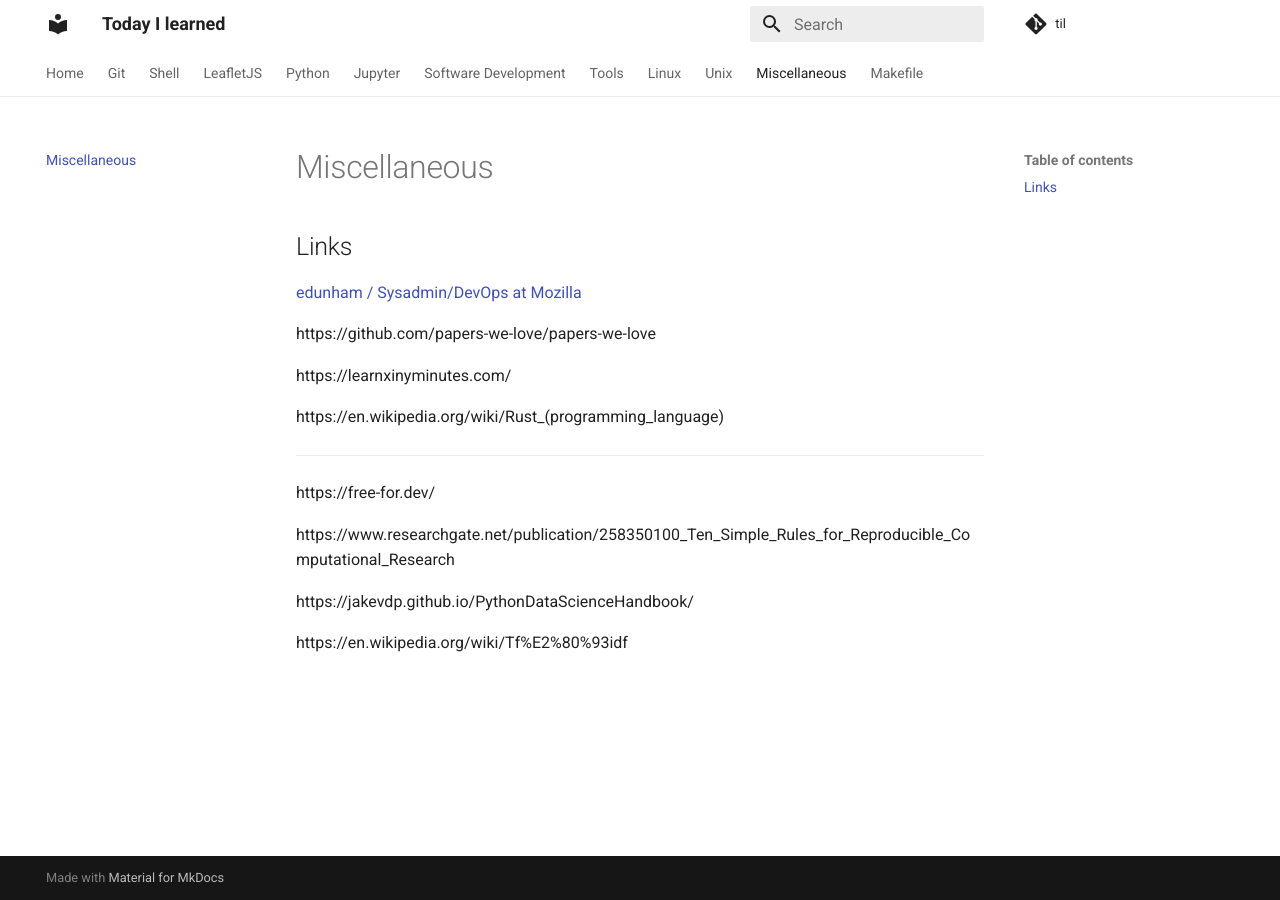
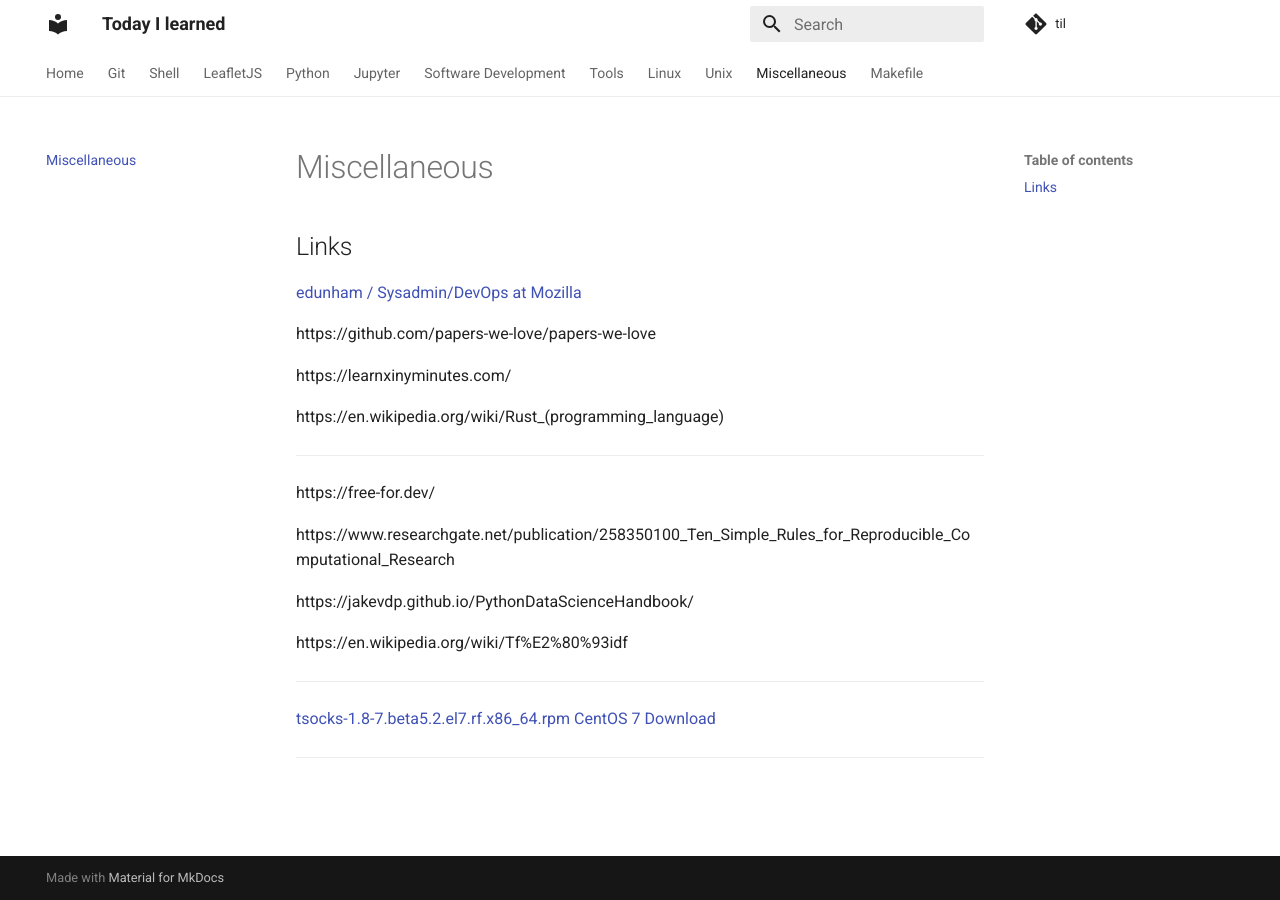
Before and after one commit to xidus/nts, an MkDocs documentation site: the page built from docs/miscellaneous.md, in a window 1280 px wide. Built offline with MkDocs 1.6.1 and Material for MkDocs 9.7.7, drawn with Linux system fonts in a browser that asks for light colours; comment, search, counter and statistics services are not loaded.

Commit message:
Update miscellaneous.md

```diff
--- a/docs/miscellaneous.md
+++ b/docs/miscellaneous.md
@@ -19,3 +19,9 @@ https://www.researchgate.net/publication/258350100_Ten_Simple_Rules_for_Reproduc
 https://jakevdp.github.io/PythonDataScienceHandbook/
 
 https://en.wikipedia.org/wiki/Tf%E2%80%93idf
+
+---
+
+[tsocks-1.8-7.beta5.2.el7.rf.x86_64.rpm CentOS 7 Download](https://centos.pkgs.org/7/repoforge-x86_64/tsocks-1.8-7.beta5.2.el7.rf.x86_64.rpm.html)
+
+---
```
